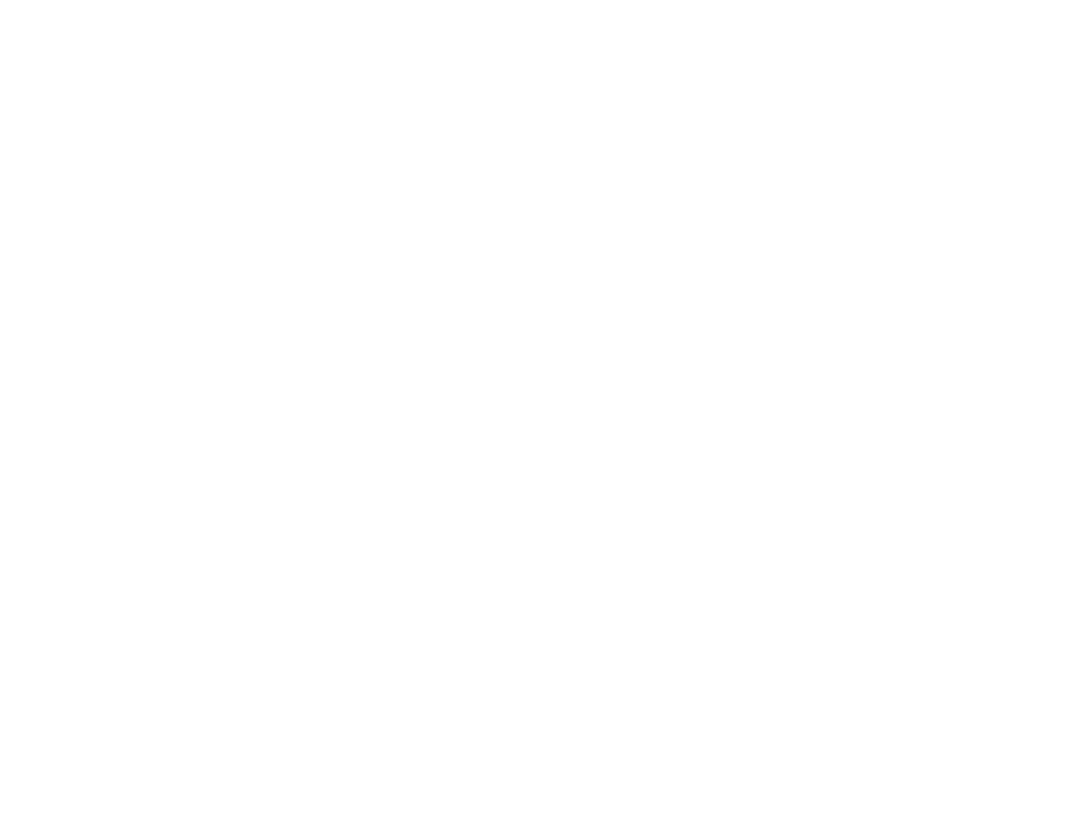
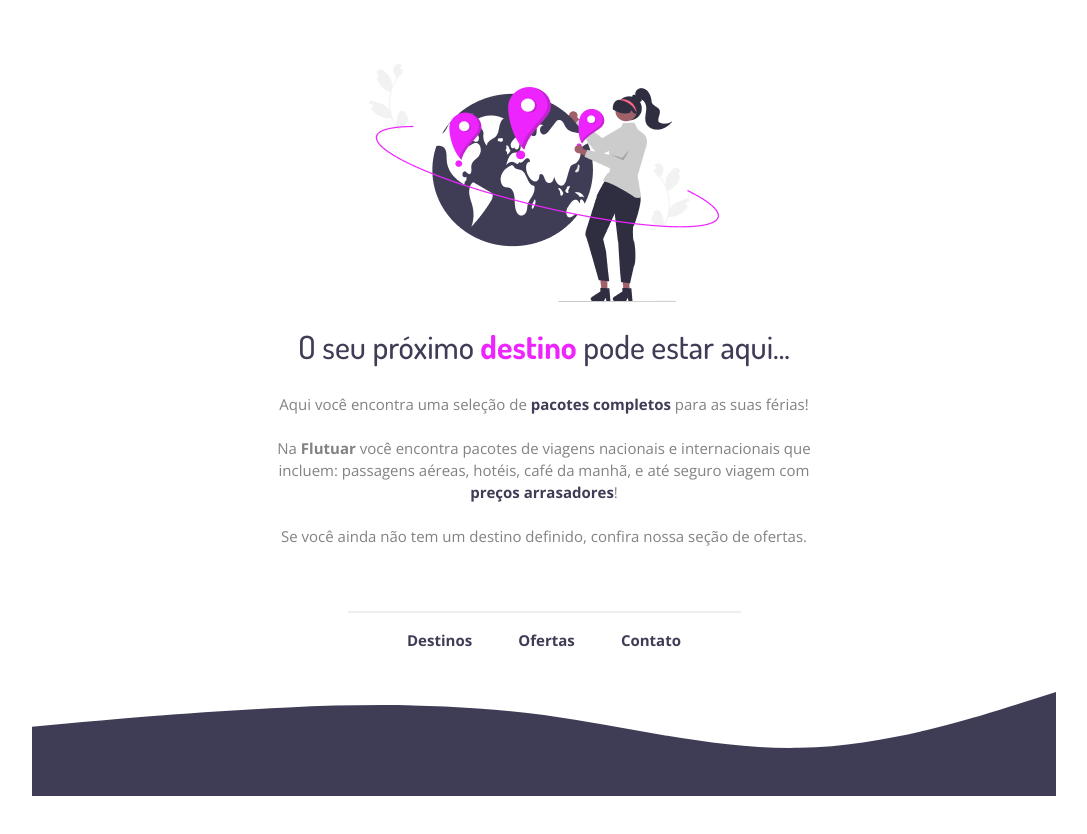
Before and after one commit to RKTST/recriandoLayout, a plain HTML site: page index.html in a window 1280 px wide. Shown: the whole page, without its empty margins (96-1183 px from the left). Before the commit the page ends 800 px from the top, so only its background shows below. Drawn offline with nearby package versions, Linux system fonts and the light colour scheme.

Commit message:
Second Commit

```diff
--- a/index.html
+++ b/index.html
@@ -1,12 +1,54 @@
 <!DOCTYPE html>
 <html lang="pt-br">
 <head>
+  <link
+    rel="preconnect"
+    href="https://fonts.googleapis.com"
+  >
+  <link
+    rel="preconnect"
+    href="https://fonts.gstatic.com"
+    crossorigin
+  >
   <meta charset="UTF-8">
   <meta name="viewport" content="width=device-width, initial-scale=1.0">
   <title>Recriando Layout</title>
   <link rel="stylesheet" href="style.css">
+  <link href="https://fonts.googleapis.com/css2?family=Dosis:wght@500;700&family=Open+Sans:wght@400;700&display=swap" rel="stylesheet">
 </head>
 <body>
 
+  <div id="main">
+
+    <img src="./images/img1.png" alt="Desenho de uma mulher colocando pontos de localização em um globo">
+
+    <h1>O seu próximo <span>destino</span> pode estar aqui...</h1>
+
+    <p>Aqui você encontra uma seleção de <span>pacotes completos</span> para as suas férias!
+
+      <br>
+      <br>
+
+      Na <strong>Flutuar</strong> você encontra pacotes de viagens nacionais e internacionais que incluem: passagens aéreas, hotéis, café da manhã, e até seguro viagem com <span>preços arrasadores</span>!
+
+      <br>
+      <br>
+
+      Se você ainda não tem um destino definido, confira nossa seção de ofertas.
+    </p>
+
+  </div>
+
+  <div class="line"></div>
+
+  <div id="footer">
+    <div class="link">
+      <a href="#">Destinos</a>
+      <a href="#">Ofertas</a>
+      <a href="#">Contato</a>
+    </div>
+    <img src="./images/Wave.svg" alt="Onda azul no rodapé da página" class="svg">
+  </div>
+
 </body>
 </html>
--- a/style.css
+++ b/style.css
@@ -0,0 +1,81 @@
+body {
+  margin: 0 auto;
+  width: 1024px;
+  height: 790px;
+}
+
+#main {
+  display: flex;
+  flex-direction: column;
+  width: 626px;
+  margin: 64px auto;
+}
+
+#main img {
+  width: 350px;
+  margin: 0 auto;
+}
+
+#main h1 {
+  font-size: 32px;
+  line-height: 48px;
+  text-align: center;
+  font-family: 'Dosis', sans-serif;
+  font-weight: normal;
+  color: #3F3D56;
+}
+span {
+  font-weight: bold;
+}
+
+#main h1 span {
+  color: #EE24FF;
+}
+
+#main p span {
+  color: #3F3D56;
+}
+
+#main p {
+  margin: 0 auto;
+  width: 540px;
+  font-size: 15px;
+  line-height: 22px;
+  color: #828282;
+}
+
+p, #footer {
+  text-align: center;
+  font-family: 'Open Sans', sans-serif;
+}
+
+.line {
+  margin: 0 auto 16px;
+  width: 391px;
+  border: 1px solid #ECEFF2;
+}
+
+#footer {
+  width: 100%;
+}
+
+#footer .link {
+  margin-bottom: 40.83px;
+}
+
+#footer .link a {
+  text-decoration: none;
+  font-size: 15px;
+  line-height: 22.152px;
+  font-weight: bold;
+  color: #3F3D56;
+}
+
+#footer .link a +a {
+  margin-left: 42px;
+}
+
+#footer img {
+
+  width: 100%;
+}
```
